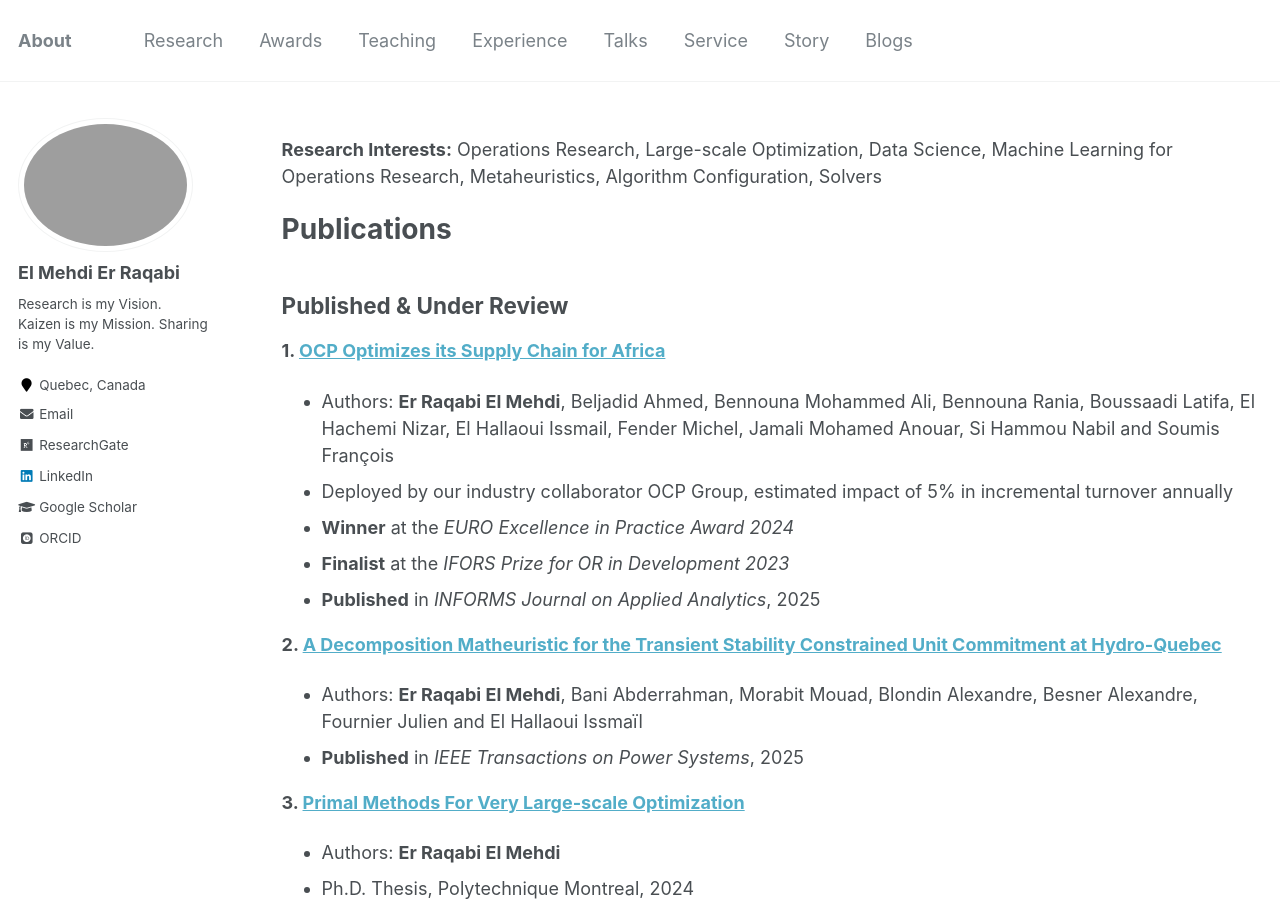
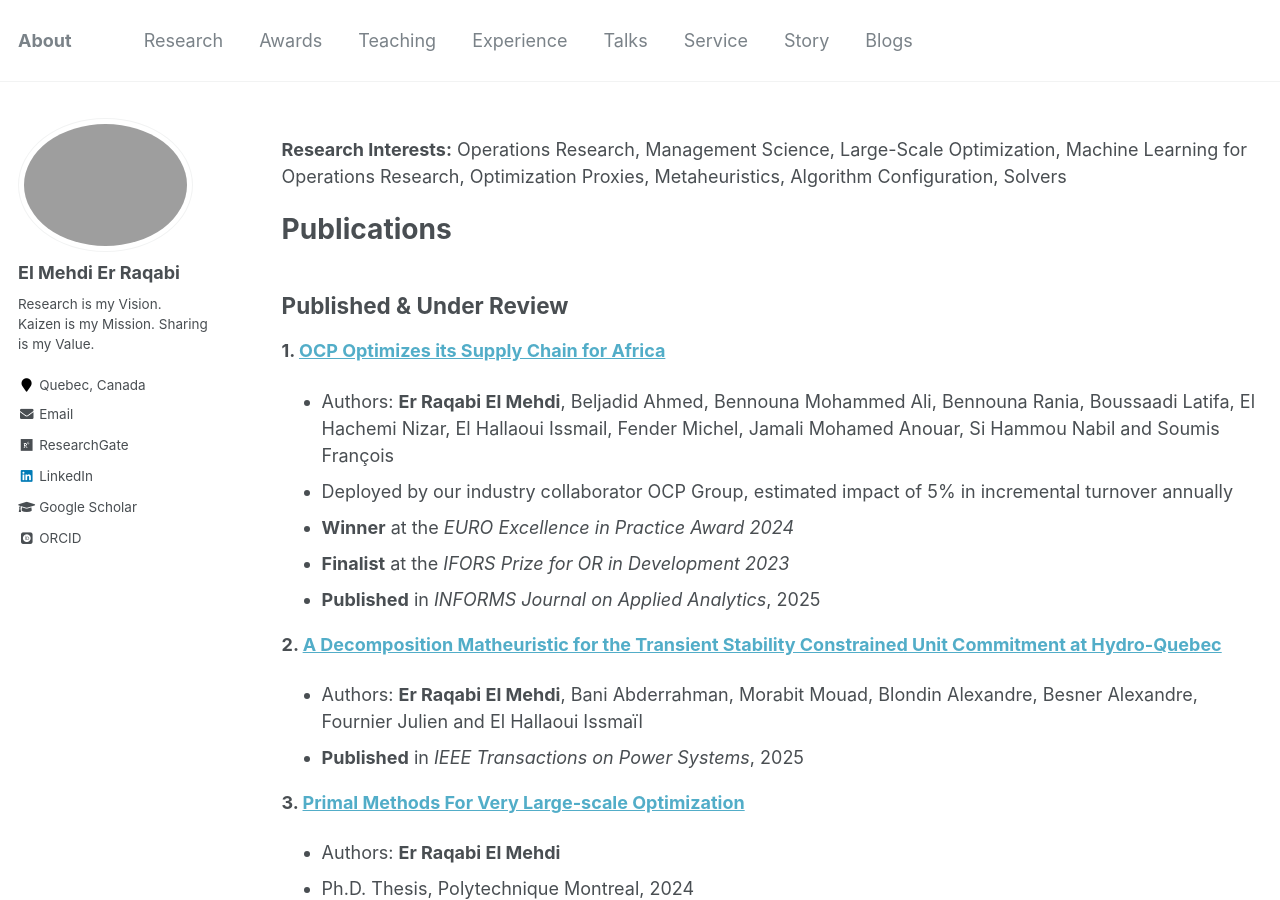
Before and after one commit to RqbMedi/rqbmedi.github.io, a Jekyll site: the page built from _pages/publications.md, in a window 1280 px wide and 900 px high. Built offline with Jekyll 4.4.1, drawn with Linux system fonts in a browser that asks for light colours; some web fonts are replaced.

Commit message:
Update publications.md

```diff
--- a/_pages/publications.md
+++ b/_pages/publications.md
@@ -5,7 +5,7 @@ permalink: /publications/
 author_profile: true
 ---
 
-**Research Interests:** Operations Research, Large-scale Optimization, Data Science, Machine Learning for Operations Research, Metaheuristics, Algorithm Configuration, Solvers
+**Research Interests:** Operations Research, Management Science, Large-Scale Optimization, Machine Learning for Operations Research, Optimization Proxies, Metaheuristics, Algorithm Configuration, Solvers
 
 Publications
 ====
```
